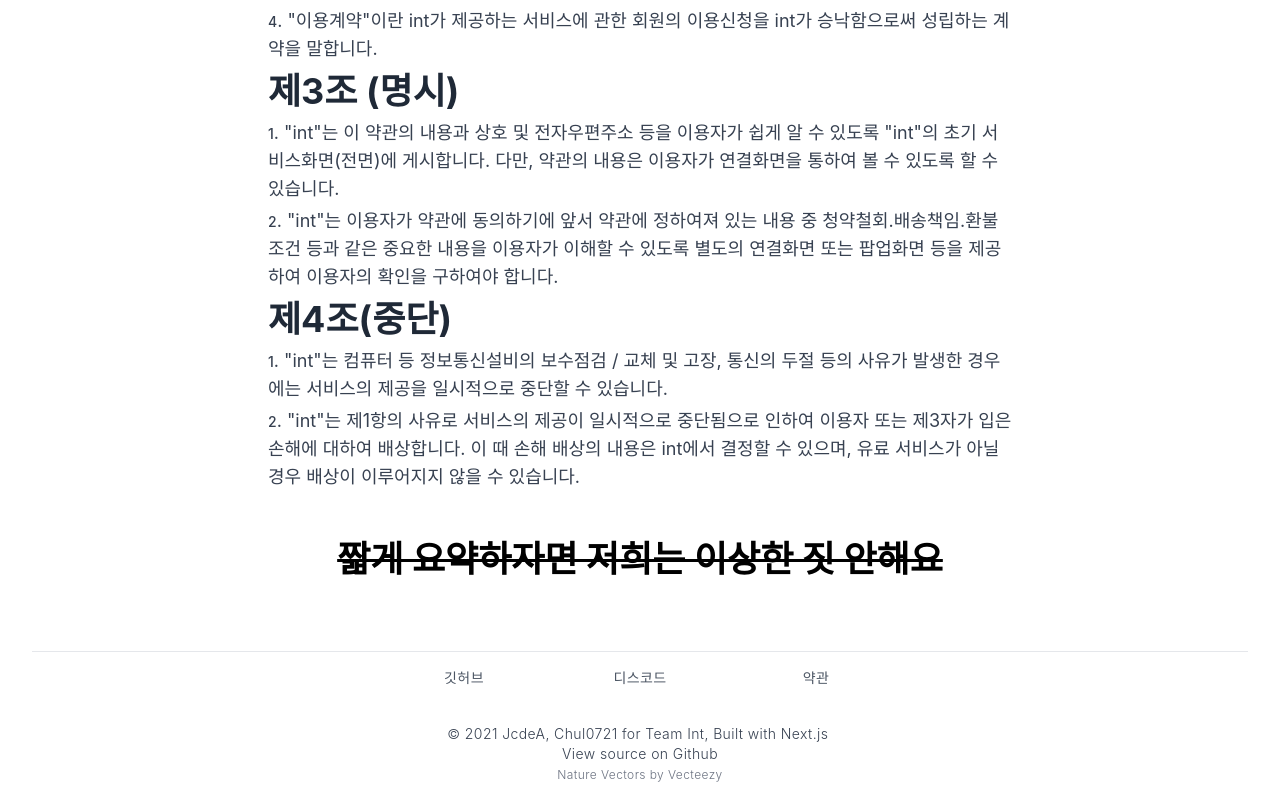
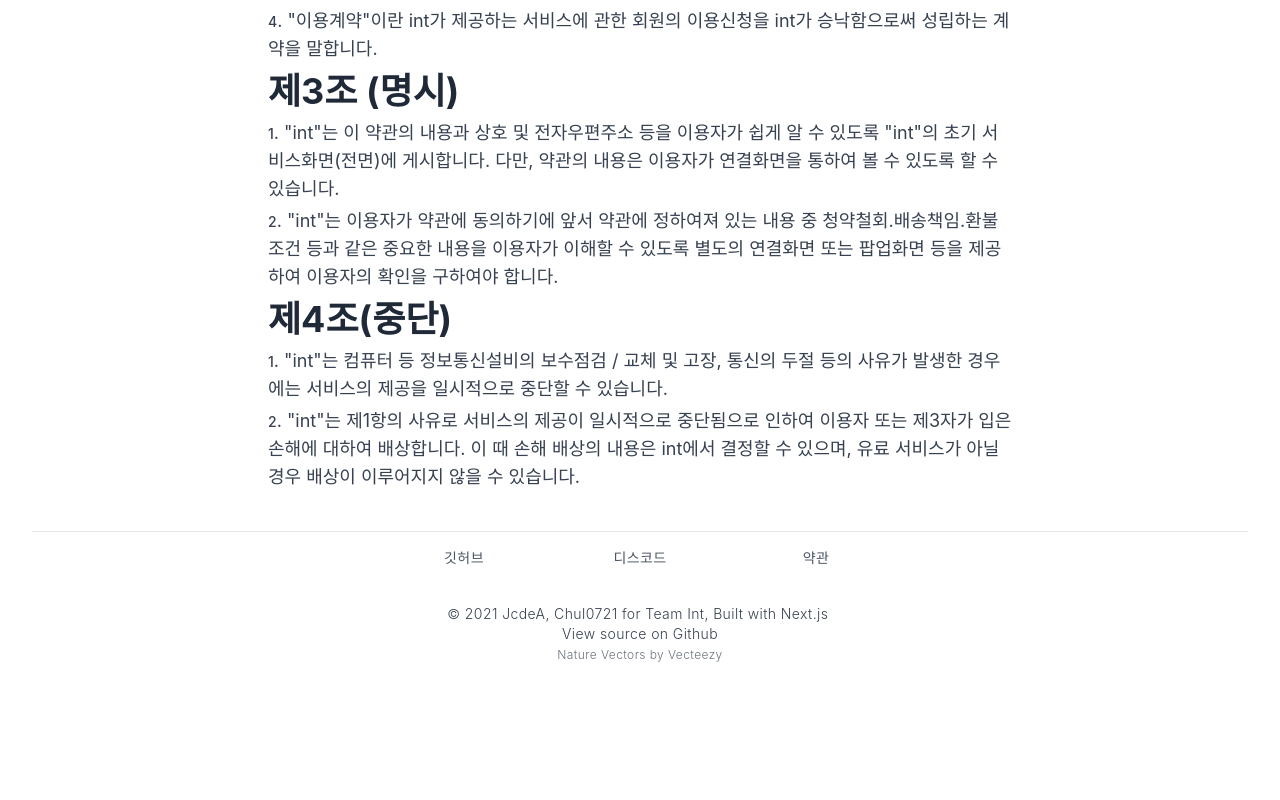
Before and after one commit to Team-int/Web, a Next.js app: page /tos in a window 1280 px wide. Shown: the part 513-1313 px from the top of the page. After the commit the page ends 1193 px from the top, so only its background shows below. Built offline with nearby package versions, Linux system fonts and the light colour scheme.

Commit message:
Update tos.tsx

```diff
--- a/pages/tos.tsx
+++ b/pages/tos.tsx
@@ -36,9 +36,6 @@ const Tos: React.FC = () => {
           '"int"는 제1항의 사유로 서비스의 제공이 일시적으로 중단됨으로 인하여 이용자 또는 제3자가 입은 손해에 대하여 배상합니다. 이 때 손해 배상의 내용은 int에서 결정할 수 있으며, 유료 서비스가 아닐 경우 배상이 이루어지지 않을 수 있습니다.',
         ]}
       />
-      <p className="text-4xl font-bold text-center py-10 line-through">
-        짧게 요약하자면 저희는 이상한 짓 안해요
-      </p>
     </div>
   )
 }
```
